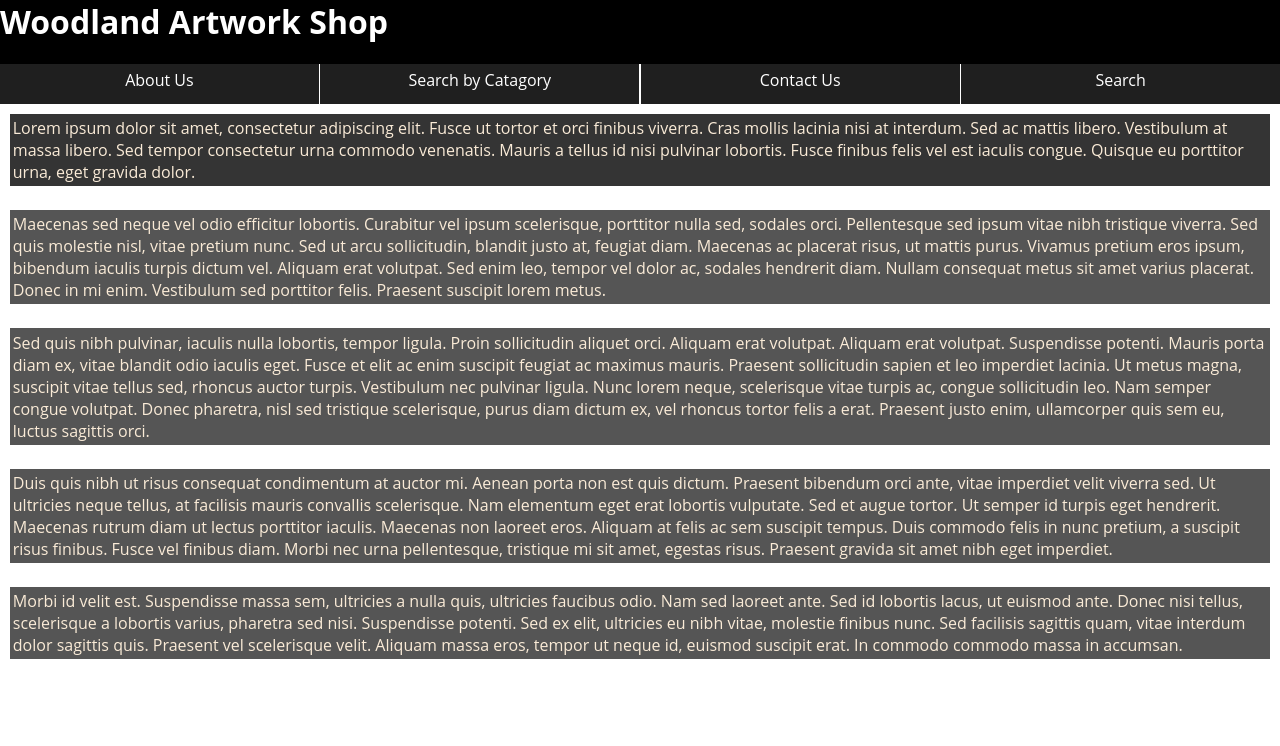
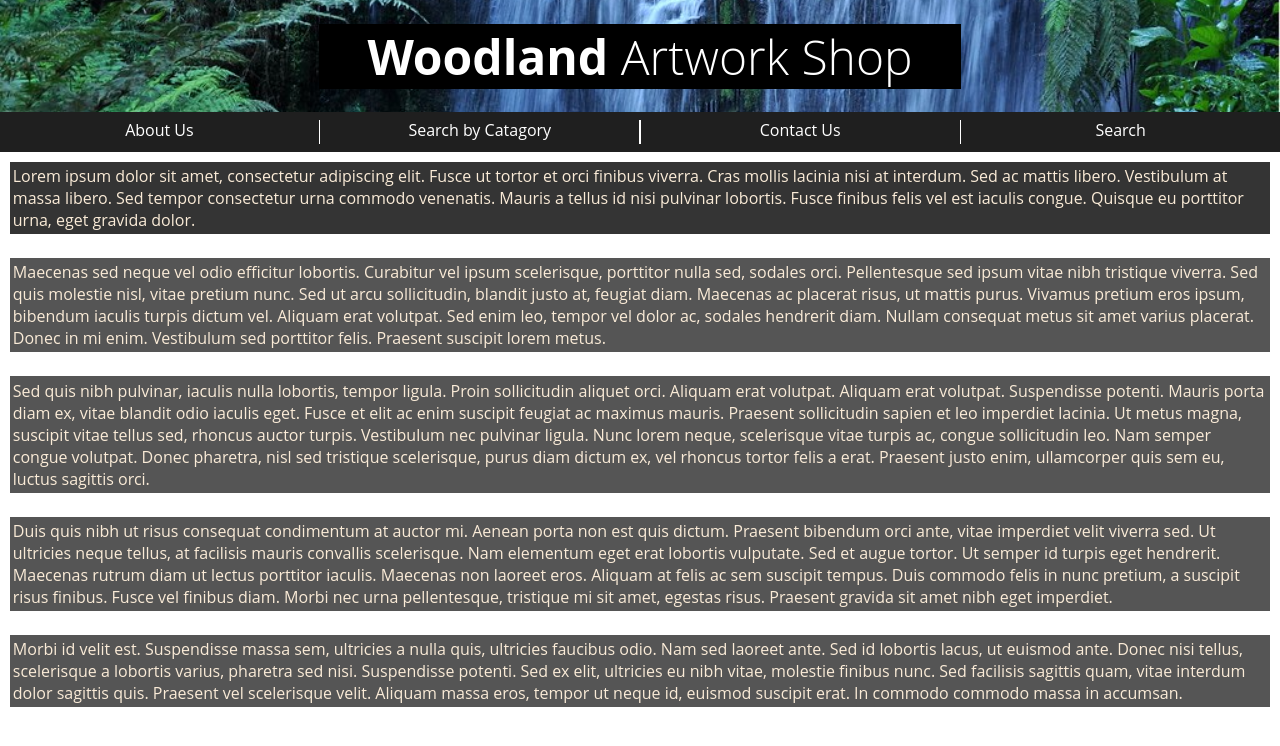
Before and after one commit to liamm91/shop, an Angular app: page / in a window 1280 px wide. Shown: the top 746 px of the page. Built offline with nearby package versions, Linux system fonts and the light colour scheme.

Commit message:
fleshed out the header more

```diff
--- a/src/app/header/header.component.css
+++ b/src/app/header/header.component.css
@@ -1,6 +1,27 @@
 .header-container{
-  height: 4rem;
-  width: 100vw;
-  background-color: black;
+  height: 7rem;
+  width: 100%;
+  background-image: url("../../assets/header_bg.jpg");
+  background-color: antiquewhite;
+  background-repeat: no-repeat;
+  background-size: cover;
+  background-position: center;
+  display: flex;
+  justify-content: center;
+}
+
+.header{
+  align-self: center;
+  background: black;
+}
+
+.header h1{
   color: white;
+  font-size: 3rem;
+  font-weight: 300;
+  padding: 0 3rem 0 3rem; /* top right bottom left */
 }
+
+.header h1 span {
+  font-weight: bold;
+}
--- a/src/app/header/header.component.html
+++ b/src/app/header/header.component.html
@@ -1,3 +1,5 @@
 <div class="header-container">
-  <h1>Woodland Artwork Shop</h1>
+  <div class="header">
+    <h1><span>Woodland</span> Artwork Shop</h1>
+  </div>
 </div>
--- a/src/app/navbar/navbar.component.css
+++ b/src/app/navbar/navbar.component.css
@@ -1,15 +1,18 @@
+
+.navbar-container{
+  width: calc(100%);
+  height: 2.5rem;
+  border-top: 0.5rem solid var(--nav-bg);
+  border-bottom: 0.5rem solid var(--nav-bg);
+  --bottom-border-height: 0.3rem;
+  --li-spacing: 0.1rem;
+  --transition-time: 100ms;
+  --button-width: calc(100% / var(--number-of-buttons));
+  --number-of-buttons: 4;
+}
 
 .navbar{
   height: 100%;
-  --bottom-border-height: 0.3rem;
-  --nav-bg: #1f1f1f;
-  --li-spacing: 0.1rem;
-  --transition-time: 100ms;
-}
-
-.navbar-container{
-  height: 2.5rem;
-  width: 100vw;
 }
 
 .navbar-nav {
@@ -22,11 +25,11 @@
 
 .nav-item{
   background: var(--nav-bg);
-  width: 25%;
+  width: var(--button-width);
   display: flex;
   justify-content: center;
   margin-right: var(--li-spacing);
-  padding-bottom: var(--bottom-border-height);
+  padding: var(--bottom-border-height) 0 var(--bottom-border-height) 0;
   border-bottom: var(--bottom-border-height) solid var(--nav-bg);
 }
 
```
